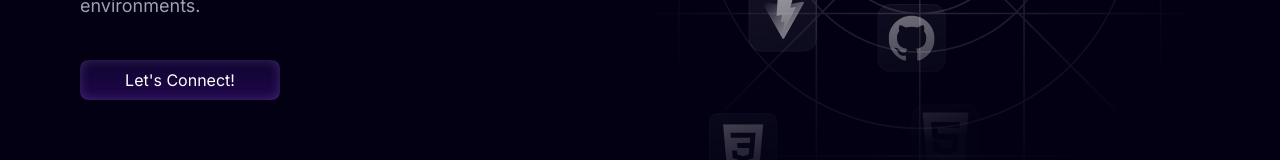
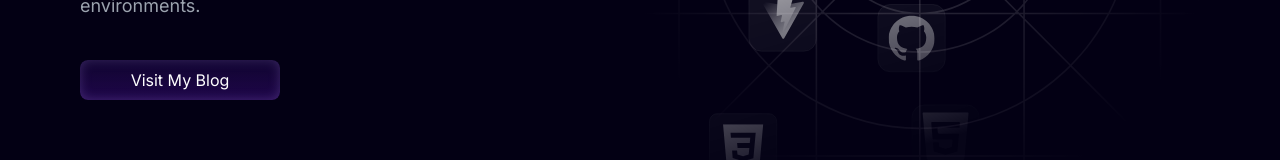
Before and after one commit to seran72/nextjs-portfolio, a Next.js app: page / in a window 1280 px wide. Shown: the part 527-687 px from the top of the page. Built offline with nearby package versions, Linux system fonts and the light colour scheme; a web font is replaced by a local one.

Commit message:
visit blog

```diff
--- a/components/sub/HeroContent.tsx
+++ b/components/sub/HeroContent.tsx
@@ -53,8 +53,8 @@ const HeroContent = () => {
           variants={slideInFromLeft(1)}
           className="py-2 button-primary text-center text-white cursor-pointer rounded-lg max-w-[200px]"
         >
-          <a target="_blank" href="https://www.linkedin.com/in/serangemechu/" className="cursor-pointer">
-            Let&apos;s Connect!
+          <a target="_blank" href="https://myblog-s43l5afo5a-uc.a.run.app" className="cursor-pointer">
+            Visit My Blog
           </a>
         </motion.a>
       </div>
```
